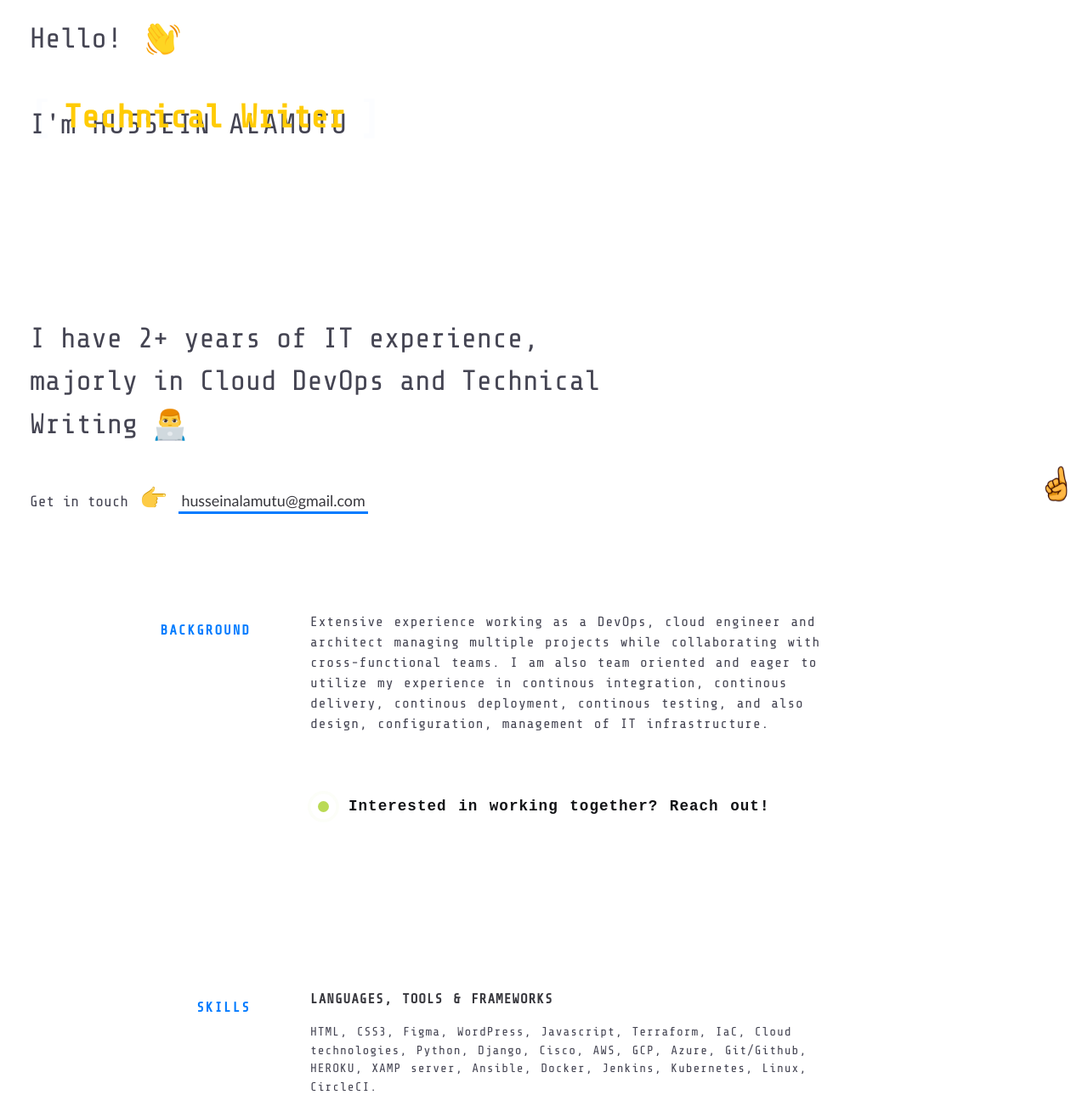
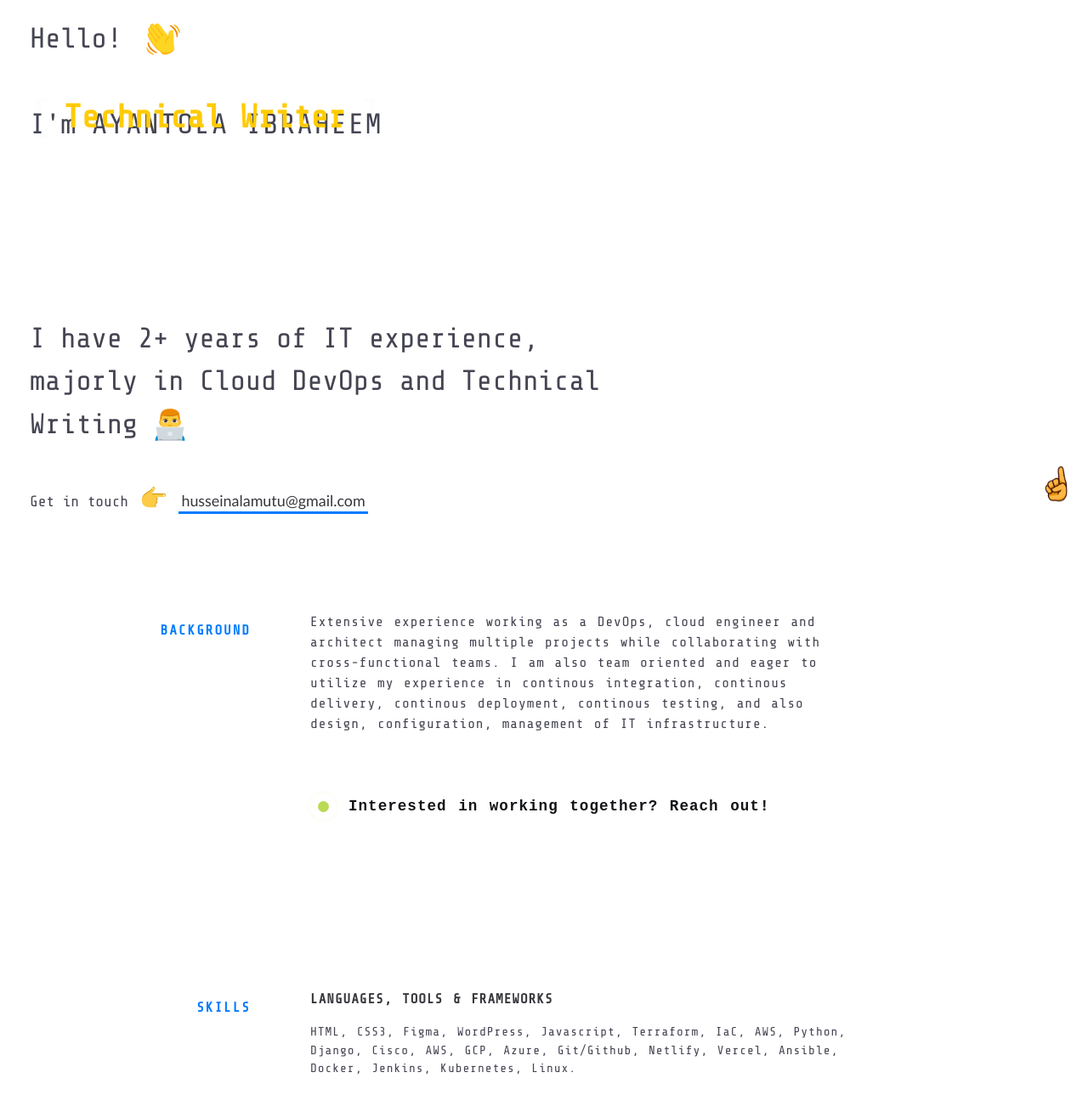
Before and after one commit to eabrahym75/Ibraheem-Ayantola-Website, a plain HTML site: page index.html in a window 1280 px wide. Shown: the part 180-1489 px from the top of the page at 85% size. Drawn offline with nearby package versions, Linux system fonts and the light colour scheme.

Commit message:
started modifying files

```diff
--- a/index.html
+++ b/index.html
@@ -40,7 +40,7 @@ color: #0099CC
 
 		<h2 class="intro_tagline">
 			I'm
-			<div class="myname">Hussein Alamutu</div>
+			<div class="myname">Ayantola Ibraheem</div>
 			 <br><br><br><br><br>
 			 <div class="mytext">
 				<div class="content">
@@ -74,7 +74,7 @@ color: #0099CC
 				continous delivery, continous deployment, continous testing, and also design, configuration, management of IT infrastructure.
 			</p>
 
-			<a class="status" href="mailto:husseinalamutu@gmail.com" target="_blank" title="email">
+			<a class="status" href="mailto:ayantolaibraheemkehinde@gmail.com" target="_blank" title="email">
 				<div class="status_light">
 					<div class="status_light_ring"></div>
 					<div class="status_light_led"></div>
@@ -95,8 +95,8 @@ color: #0099CC
 						Languages, Tools & Frameworks
 					</div>
 					<ul>
-						<li class="skillz_category_item">HTML, CSS3, Figma, WordPress, Javascript, Terraform, IaC, Cloud technologies, Python, Django, Cisco, AWS, GCP, Azure, Git/Github, HEROKU, XAMP server,
-							Ansible, Docker, Jenkins, Kubernetes, Linux, CircleCI.</li>
+						<li class="skillz_category_item">HTML, CSS3, Figma, WordPress, Javascript, Terraform, IaC, AWS, Python, Django, Cisco, AWS, GCP, Azure, Git/Github, Netlify, Vercel,
+							Ansible, Docker, Jenkins, Kubernetes, Linux.</li>
 					</ul>
 				</div>
 			</div>
```
